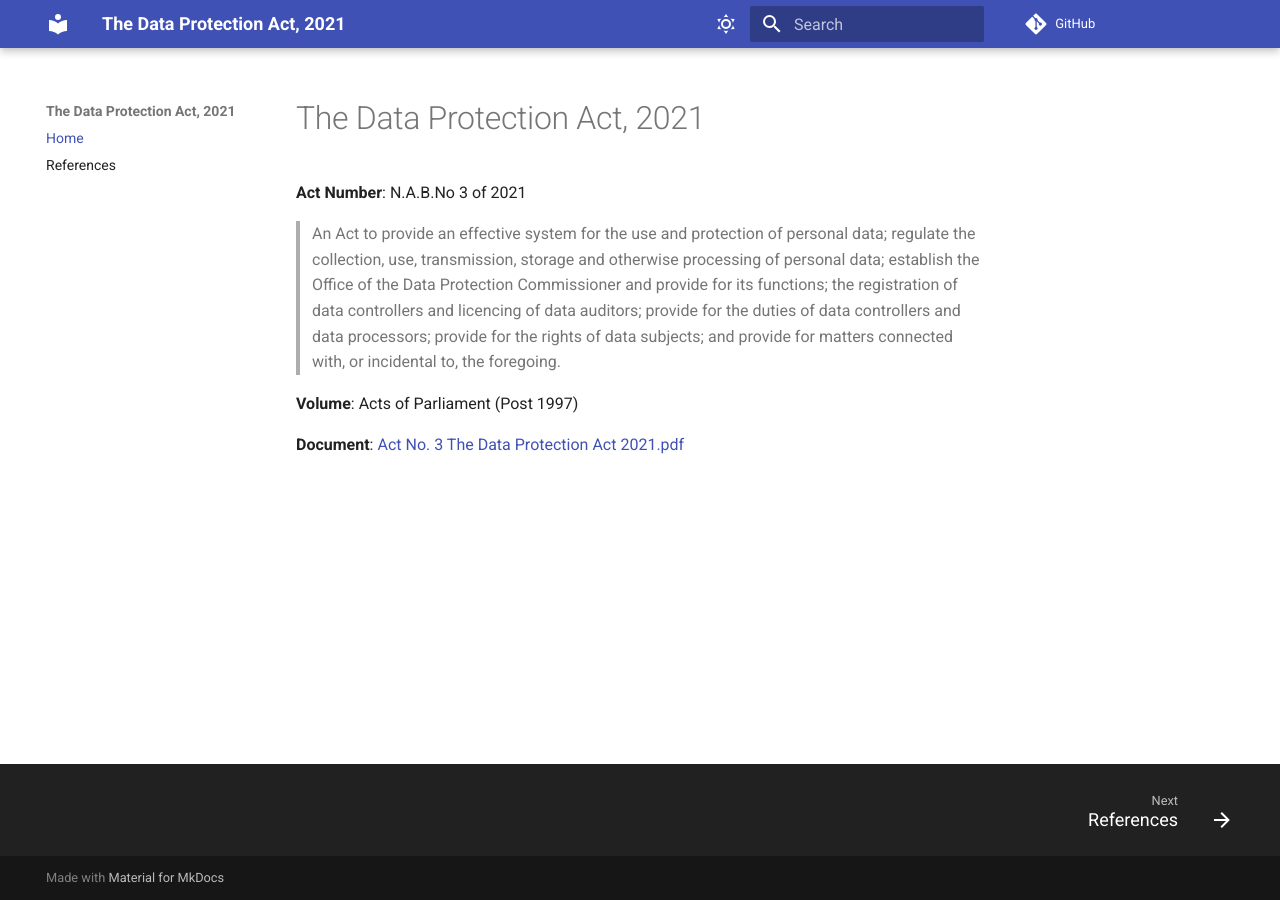
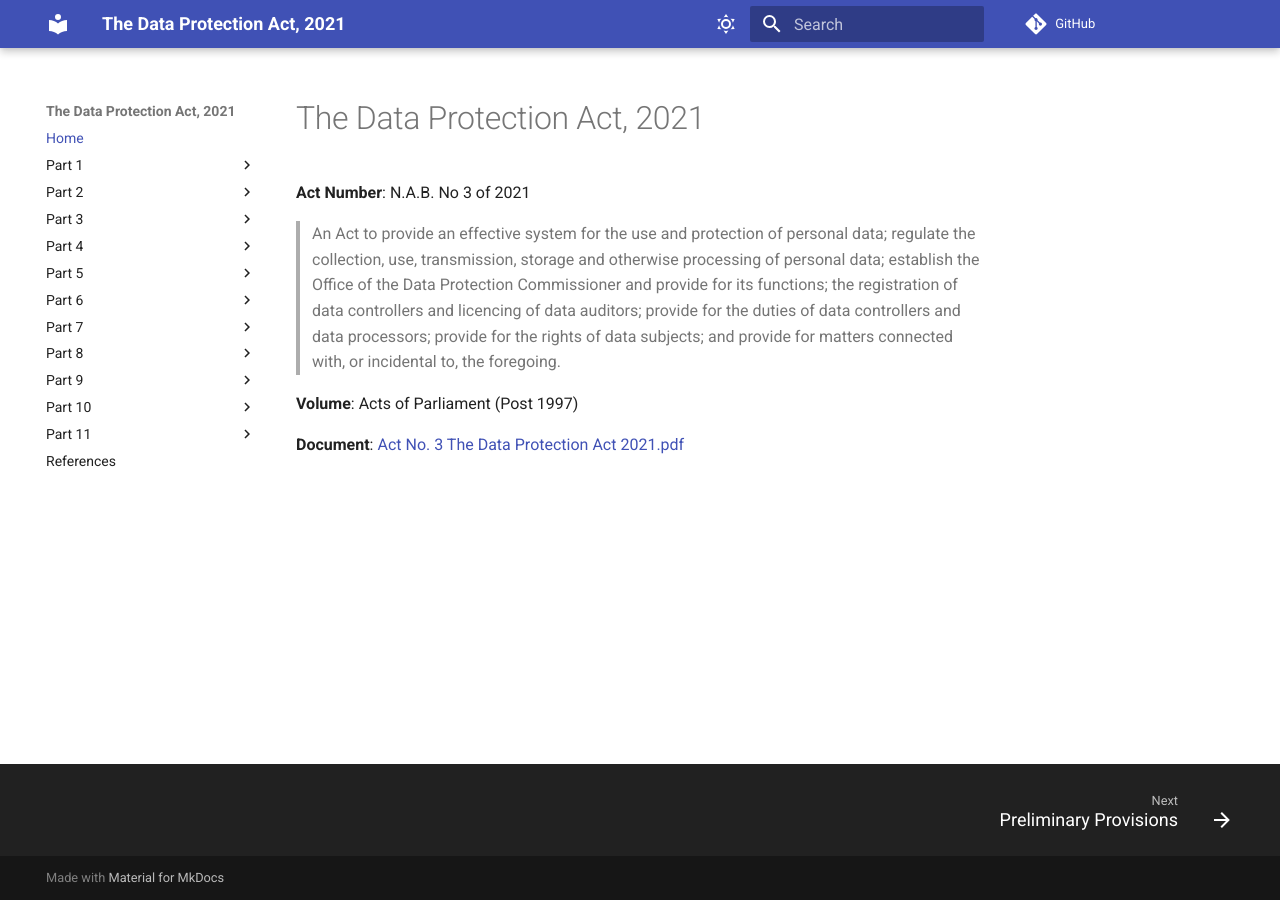
Before and after one commit to engineervix/zm-dpa, an MkDocs documentation site: the page built from docs/index.md, in a window 1280 px wide. Built offline with MkDocs 1.6.1 and Material for MkDocs 9.7.7, drawn with Linux system fonts in a browser that asks for light colours; comment, search, counter and statistics services are not loaded.

Commit message:
feat: initial structure

```diff
--- a/docs/index.md
+++ b/docs/index.md
@@ -1,6 +1,6 @@
 # The Data Protection Act, 2021
 
-**Act Number**: N.A.B.No 3 of 2021
+**Act Number**: N.A.B. No 3 of 2021
 
 > An Act to provide an effective system for the use and protection of personal data; regulate the collection, use, transmission, storage and otherwise processing of personal data; establish the Office of the Data Protection Commissioner and provide for its functions; the registration of data controllers and licencing of data auditors; provide for the duties of data controllers and data processors; provide for the rights of data subjects; and provide for matters connected with, or incidental to, the foregoing.
 
--- a/mkdocs.yml
+++ b/mkdocs.yml
@@ -83,4 +83,26 @@ markdown_extensions:
 
 nav:
   - "Home": "index.md"
+  - "Part 1":
+    - "Preliminary Provisions": "part-1.md"
+  - "Part 2":
+    - "Office of the Data Protection Commissioner": "part-2.md"
+  - "Part 3":
+    - "Inspectorate": "part-3.md"
+  - "Part 4":
+    - "Principles and Rules Relating to Processing of Personal Data": "part-4.md"
+  - "Part 5":
+    - "Regulation of Data Controllers, Data Processors and Data Auditors": "part-5.md"
+  - "Part 6":
+    - "Data Auditors": "part-6.md"
+  - "Part 7":
+    - "Exemption from Principles and Rules of Processing of Data": "part-7.md"
+  - "Part 8":
+    - "Duties of Data Controller and Data Processor": "part-8.md"
+  - "Part 9":
+    - "Rights of the Data Subject": "part-9.md"
+  - "Part 10":
+    - "Transfer of Personal Data Outside the Republic": "part-10.md"
+  - "Part 11":
+    - "General Provisions": "part-11.md"
   - "References": "references.md"
```
Also changed, not shown: docs/part-1.md (added), docs/part-10.md (added), docs/part-11.md (added), docs/part-2.md (added), docs/part-3.md (added), docs/part-4.md (added), docs/part-5.md (added), docs/part-6.md (added), docs/part-7.md (added), docs/part-8.md (added), docs/part-9.md (added).
